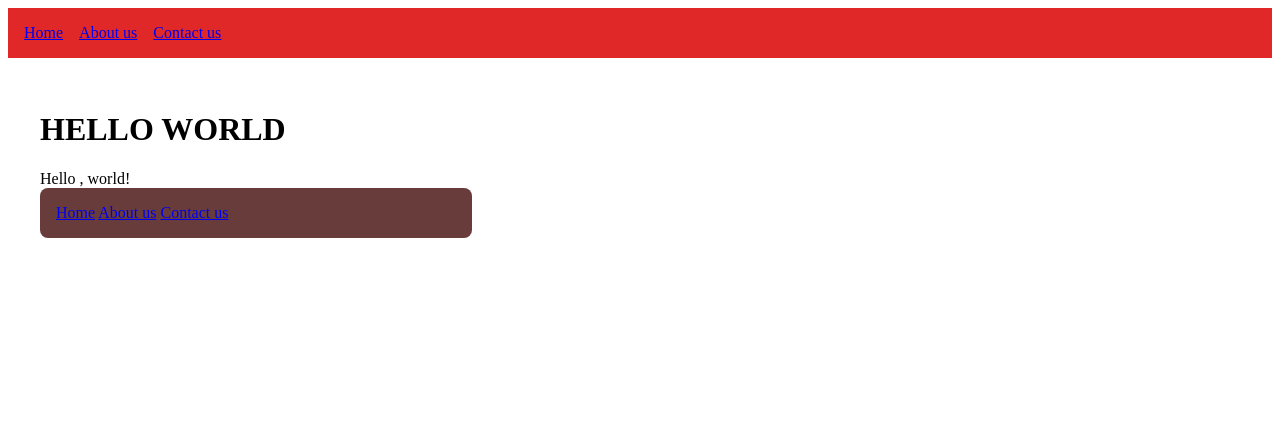
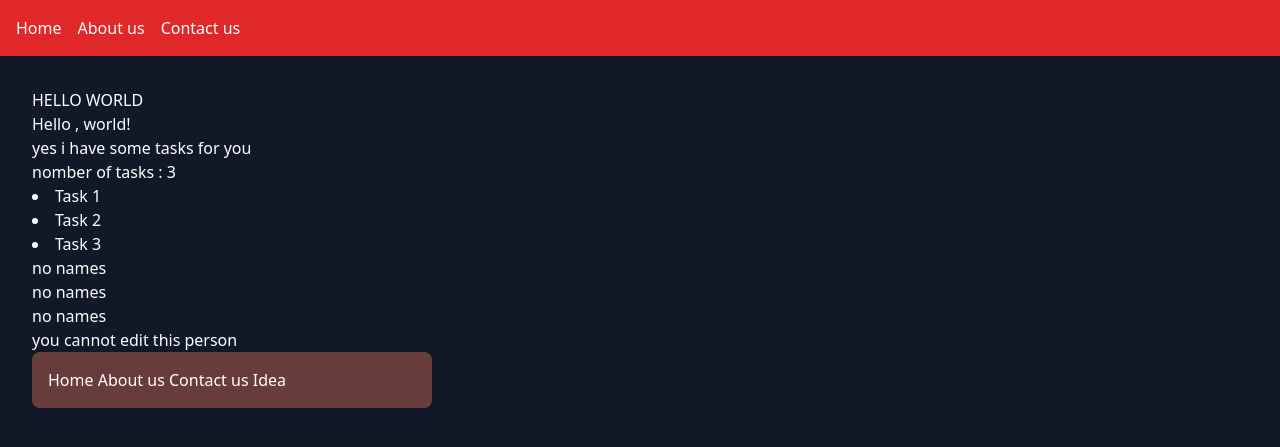
Before and after one commit to saadelkhader/Laravel_project, a Laravel app: page / in a window 1280 px wide. Shown: the top 447 px of the page. Run offline with Laravel 12, Linux system fonts and the light colour scheme; some libraries are stand-ins or nearby versions.

Commit message:
Add idea management features with migration, routes, and views

```diff
--- a/resources/views/components/layout.blade.php
+++ b/resources/views/components/layout.blade.php
@@ -3,7 +3,8 @@
 <head>
     <meta charset="UTF-8">
     <meta name="viewport" content="width=device-width, initial-scale=1">
-    <title>{{ $title  }}</title>
+    <title>{{ $title ?? 'exemple' }}</title>
+     <script src="https://cdn.tailwindcss.com?plugins=forms,typography,aspect-ratio,line-clamp,container-queries"></script>
     <style>
         .card {
             background-color: #693c3c;
@@ -24,7 +25,7 @@
         }
     </style>
 </head>
-<body>
+<body class="bg-gray-900 text-white margin-0 p-0 ">
     <nav>
         <a href="/">Home</a>
         <a href="/about">About us</a>
--- a/resources/views/welcome.blade.php
+++ b/resources/views/welcome.blade.php
@@ -1,9 +1,34 @@
 <x-layout title="home">
     <h1>HELLO WORLD</h1>
     {{ $greeting }} , {{$person}}!
+    @if(count($tasks) > 0)
+        <p > yes i have some tasks for you</p>
+        <p> nomber of tasks : {{ count($tasks) }}</p>
+    @endif
+    @foreach($tasks as $task)
+        <li>{{$task}}</li>
+    @endforeach
+    @if (!count($names))
+        <p>no names</p>
+    @endif
+    @unless (count($names))
+        <p>no names</p>
+    @endunless
+    @forelse ($names as $name)
+        <li>{{$name}}</li>
+    @empty
+        <p>no names</p>
+    @endforelse
+    @can('edit', $person)
+        <p>you can edit this person</p>
+    @else
+        <p>you cannot edit this person</p>
+    @endcan
+
     <x-card class="max-w-400" >
         <a href="/">Home</a>
         <a href="/about">About us</a>
         <a href="/contact">Contact us</a>
+        <a href="/idea">Idea</a>
     </x-card>
 </x-layout>
--- a/routes/web.php
+++ b/routes/web.php
@@ -4,6 +4,31 @@ use Illuminate\Support\Facades\Route;
 
 
 Route::view('/', 'welcome', ['greeting' => 'Hello',
-                             'person' => request('person','world') ]);
+                             'person' => request('person','world'),
+                             'tasks' => [ 'Task 1', 'Task 2', 'Task 3'  ] ,
+                             'names' => []]);
+
 Route::view('/about', 'about');
 Route::view('/contact', 'contact');
+Route::get( '/idea', function() {
+   // $idea = session()->get('idea', []);
+   $ideas = \DB::table('ideas')->get();
+
+   //return $ideas[0]->description;
+   return view('idea', ['ideas' => $ideas]);
+
+});
+/*Route::post('/idea', function () {
+    dd('Idea submitted');
+});
+*/
+
+/*Route::post('idea',function(){
+   dd(request()->all());
+
+});*/
+Route::post('idea', function() {
+    $idea = request('idea');
+    session()->push('idea', $idea);
+    return redirect('/idea');
+});
```
Also changed, not shown: resources/views/idea.blade.php (added, +24 -0 lines), database/migrations/2026_07_06_151241_creat_ideas_table.php (added).
